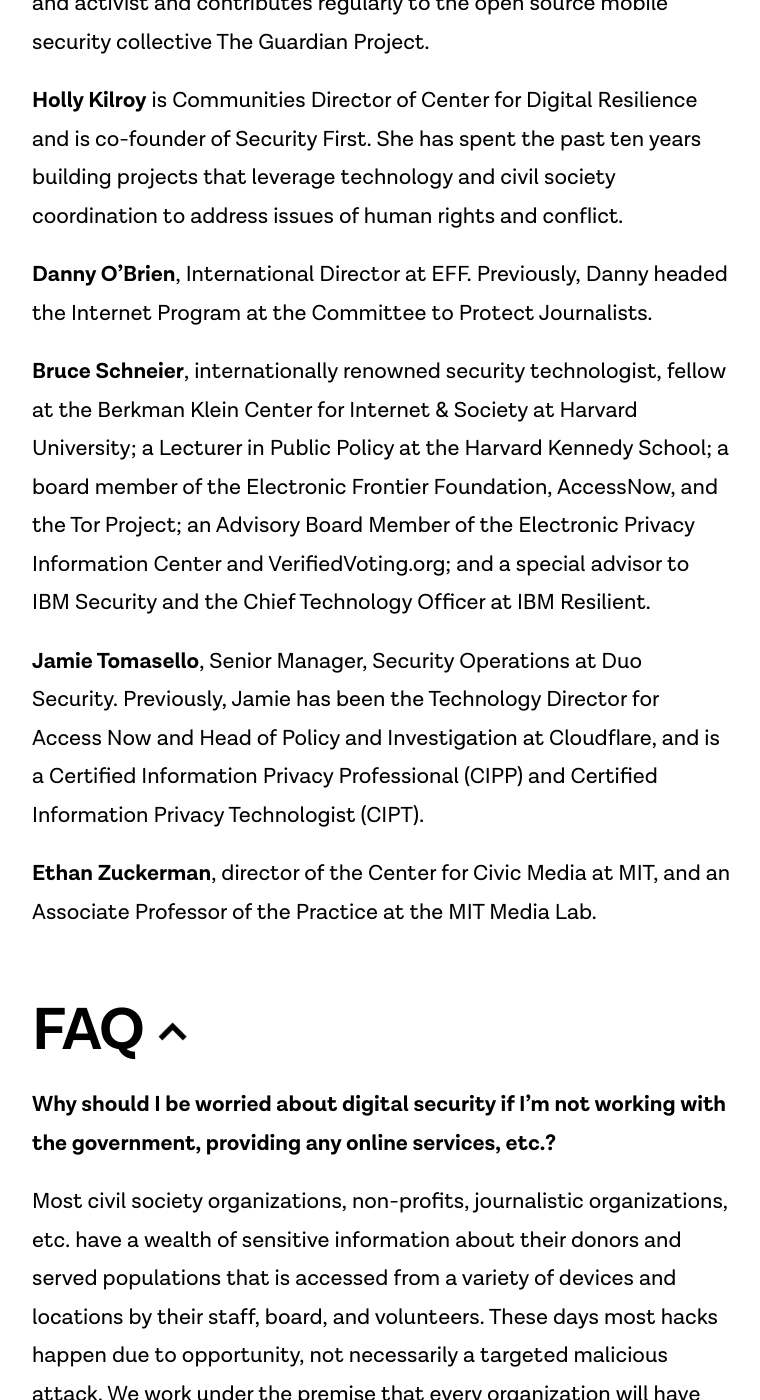
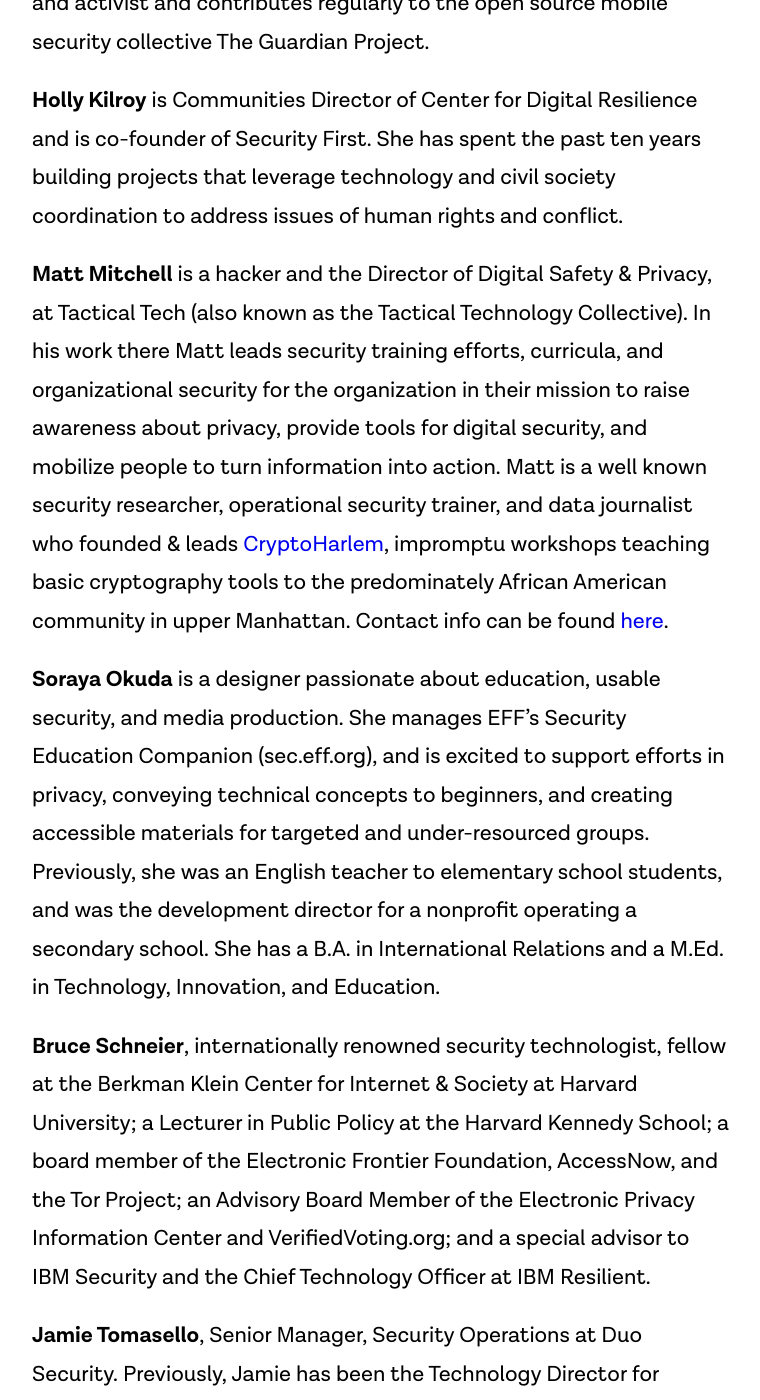
Before and after one commit to tiffrobo/exchange-new, a Jekyll site: the page built from about.md, in a window 1280 px wide and 1400 px high, scrolled down 9585 px. Shown: the whole window, without its empty margins (258-1018 px from the left). Built offline with Jekyll 4.4.1, drawn with Linux system fonts in a browser that asks for light colours.

Commit message:
updated About page

```diff
--- a/about.md
+++ b/about.md
@@ -161,7 +161,9 @@
 
 **Holly Kilroy** is Communities Director of Center for Digital Resilience and is co-founder of Security First. She has spent the past ten years building projects that leverage technology and civil society coordination to address issues of human rights and conflict.
 
-**Danny O'Brien**, International Director at EFF. Previously, Danny headed the Internet Program at the Committee to Protect Journalists.
+**Matt Mitchell** is a hacker and the Director of Digital Safety & Privacy, at Tactical Tech (also known as the Tactical Technology Collective). In his work there Matt leads security training efforts, curricula, and organizational security for the organization in their mission to raise awareness about privacy, provide tools for digital security, and mobilize people to turn information into action. Matt is a well known security researcher, operational security trainer, and data journalist who founded & leads [CryptoHarlem](https://twitter.com/cryptoHarlem), impromptu workshops teaching basic cryptography tools to the predominately African American community in upper Manhattan. Contact info can be found [here](https://medium.com/@geminiimatt/how-to-reach-me-securely-80d69a5ce38e).
+
+**Soraya Okuda** is a designer passionate about education, usable security, and media production. She manages EFF’s Security Education Companion (sec.eff.org), and is excited to support efforts in privacy, conveying technical concepts to beginners, and creating accessible materials for targeted and under-resourced groups. Previously, she was an English teacher to elementary school students, and was the development director for a nonprofit operating a secondary school. She has a B.A. in International Relations and a M.Ed. in Technology, Innovation, and Education.
 
 **Bruce Schneier**, internationally renowned security technologist, fellow at the Berkman Klein Center for Internet & Society at Harvard University; a Lecturer in Public Policy at the Harvard Kennedy School; a board member of the Electronic Frontier Foundation, AccessNow, and the Tor Project; an Advisory Board Member of the Electronic Privacy Information Center and VerifiedVoting.org; and a special advisor to IBM Security and the Chief Technology Officer at IBM Resilient.
 
```
